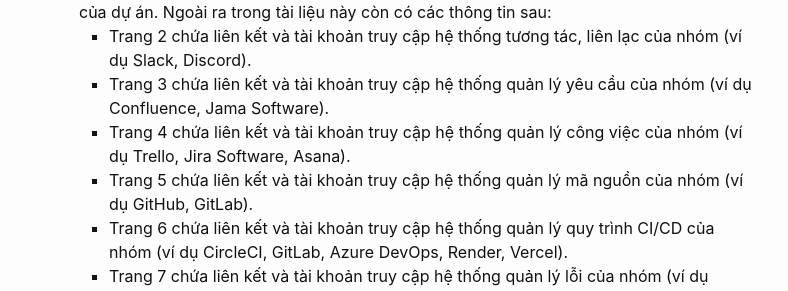
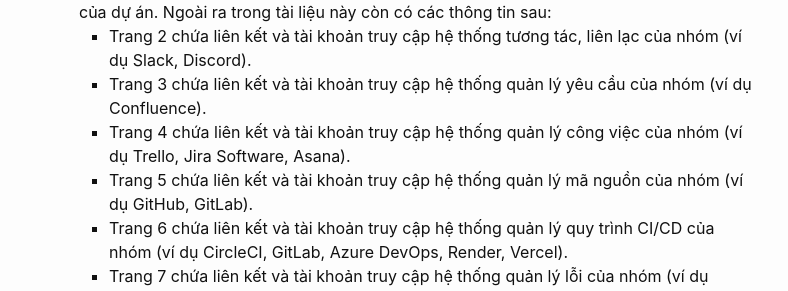
Before and after one commit to ngohuybien/ngohuybien.github.io, a Jekyll site: the page built from _posts/2024-05-29-software-project-management-artifacts.md, in a window 1280 px wide and 900 px high, scrolled down 2373 px. Shown: the part 186-477 px from the top of the window, without its empty margins (251-1039 px from the left). Built offline with Jekyll 4.4.1, drawn with Linux system fonts in a browser that asks for light colours.

Commit message:
Update 2024-05-29-software-project-management-artifacts.md

```diff
--- a/_posts/2024-05-29-software-project-management-artifacts.md
+++ b/_posts/2024-05-29-software-project-management-artifacts.md
@@ -65,7 +65,7 @@
     * **12_Statement of Work.pdf**,
     * **13_Software Configuration Management Plan.docx**: Tài liệu Kế hoạch quản lý cấu hình của dự án. Ngoài ra trong tài liệu này còn có các thông tin sau:
         * Trang 2 chứa liên kết và tài khoản truy cập hệ thống tương tác, liên lạc của nhóm (ví dụ Slack, Discord).
-        * Trang 3 chứa liên kết và tài khoản truy cập hệ thống quản lý yêu cầu của nhóm (ví dụ Confluence, Jama Software).
+        * Trang 3 chứa liên kết và tài khoản truy cập hệ thống quản lý yêu cầu của nhóm (ví dụ Confluence).
         * Trang 4 chứa liên kết và tài khoản truy cập hệ thống quản lý công việc của nhóm (ví dụ Trello, Jira Software, Asana).
         * Trang 5 chứa liên kết và tài khoản truy cập hệ thống quản lý mã nguồn của nhóm (ví dụ GitHub, GitLab).
         * Trang 6 chứa liên kết và tài khoản truy cập hệ thống quản lý quy trình CI/CD của nhóm (ví dụ CircleCI, GitLab, Azure DevOps, Render, Vercel).
```
